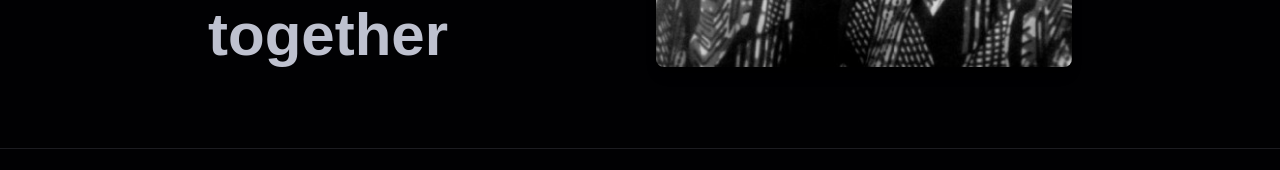
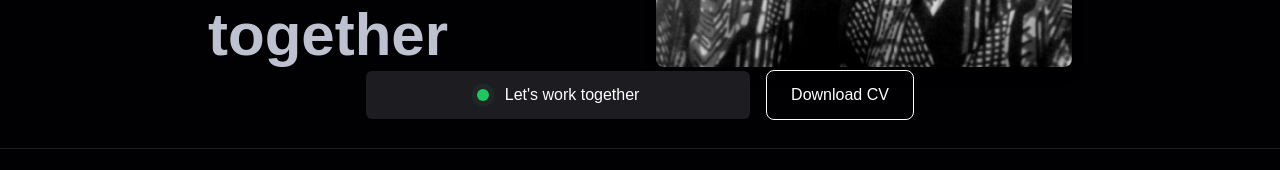
Before and after one commit to Adebayotoheeb666/3jsportfolio, a React (Vite) app: page / in a window 1280 px wide. Shown: the part 652-822 px from the top of the page. Built offline with nearby package versions, Linux system fonts and the light colour scheme; no server answers; a web font is replaced by a local one.

Commit message:
updatess

```diff
--- a/src/layouts/MainLayout.jsx
+++ b/src/layouts/MainLayout.jsx
@@ -1,11 +1,9 @@
 import { Outlet } from 'react-router-dom';
-import Navbar from '../sections/Navbar';
 import Footer from '../sections/Footer';
 
 const MainLayout = () => {
   return (
     <main className="max-w-7xl mx-auto relative">
-      <Navbar />
       <Outlet />
       <Footer />
     </main>
--- a/src/sections/Hero.jsx
+++ b/src/sections/Hero.jsx
@@ -47,7 +47,19 @@ const Hero = () => {
         </div>
       </div>
 
-
+      <div className="absolute bottom-7 left-0 right-0 w-full z-10 c-space">
+        <div className="flex flex-col sm:flex-row gap-4 justify-center items-center">
+          <a href="#about" className="w-full sm:w-fit">
+            <Button name="Let's work together" isBeam containerClass="sm:w-fit w-full sm:min-w-96" />
+          </a>
+          <button
+            onClick={handleDownloadCV}
+            className="w-full sm:w-fit px-6 py-3 bg-transparent border border-white text-white rounded-lg hover:bg-white hover:text-black transition-colors duration-300 font-medium"
+          >
+            Download CV
+          </button>
+        </div>
+      </div>
     </section>
   );
 };
```
